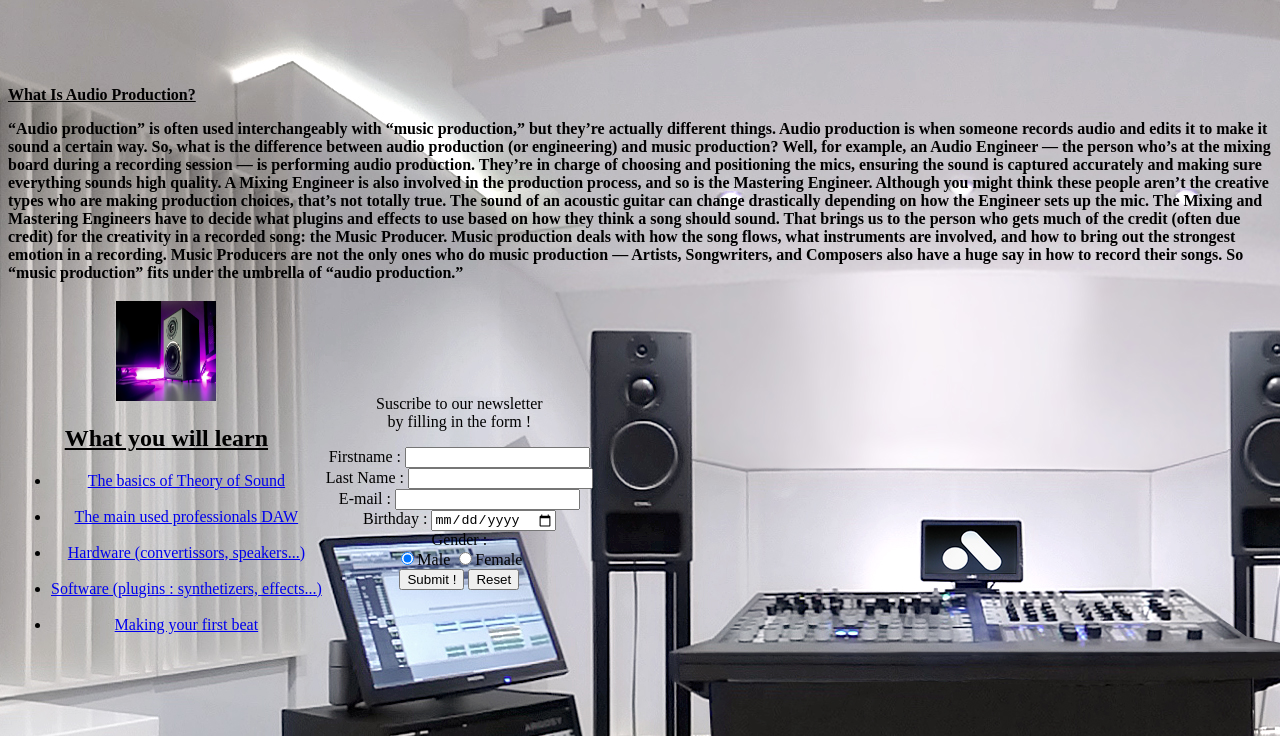
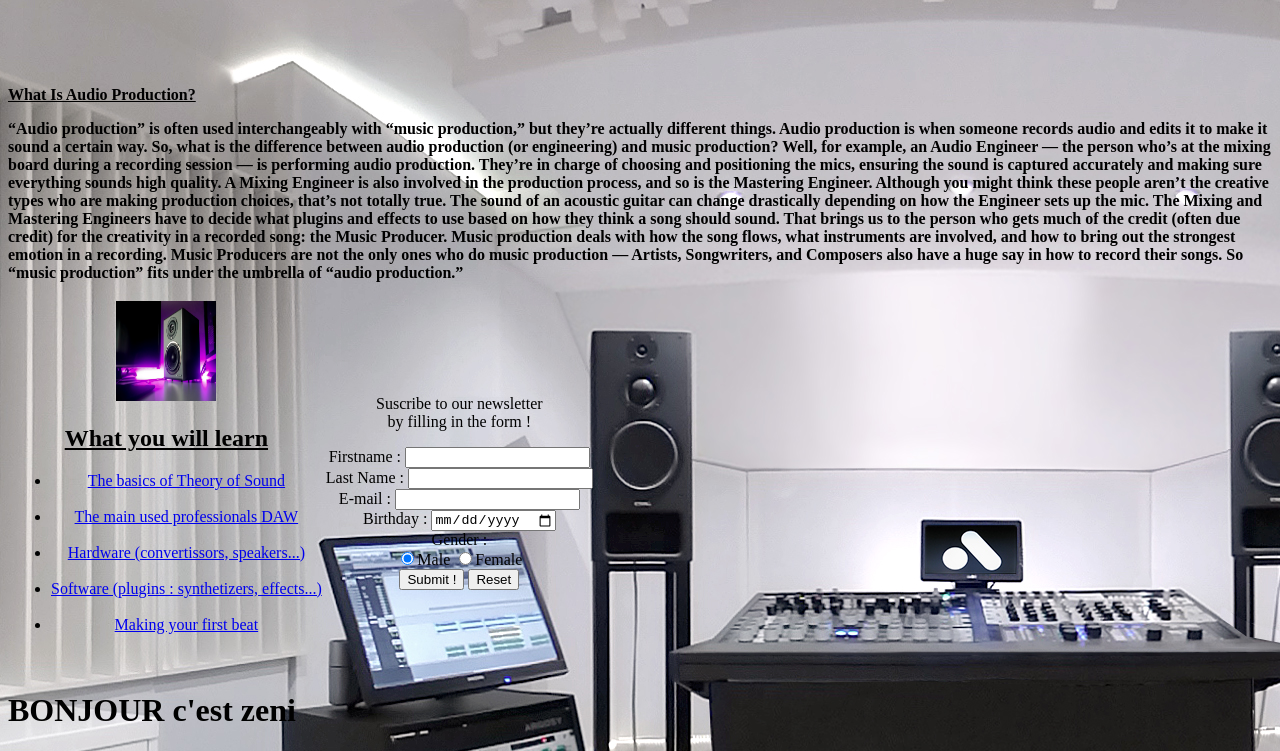
Before and after one commit to Valentin-zeni/hello-world, a plain HTML site: page index.html in a window 1280 px wide. Shown: the part 64-815 px from the top of the page. Drawn offline with Linux system fonts and the light colour scheme.

Commit message:
Update index.html

```diff
--- a/index.html
+++ b/index.html
@@ -70,7 +70,7 @@
 
 
 
-
+    <h1> BONJOUR c'est zeni </h1>
 
 
 </body>
```
